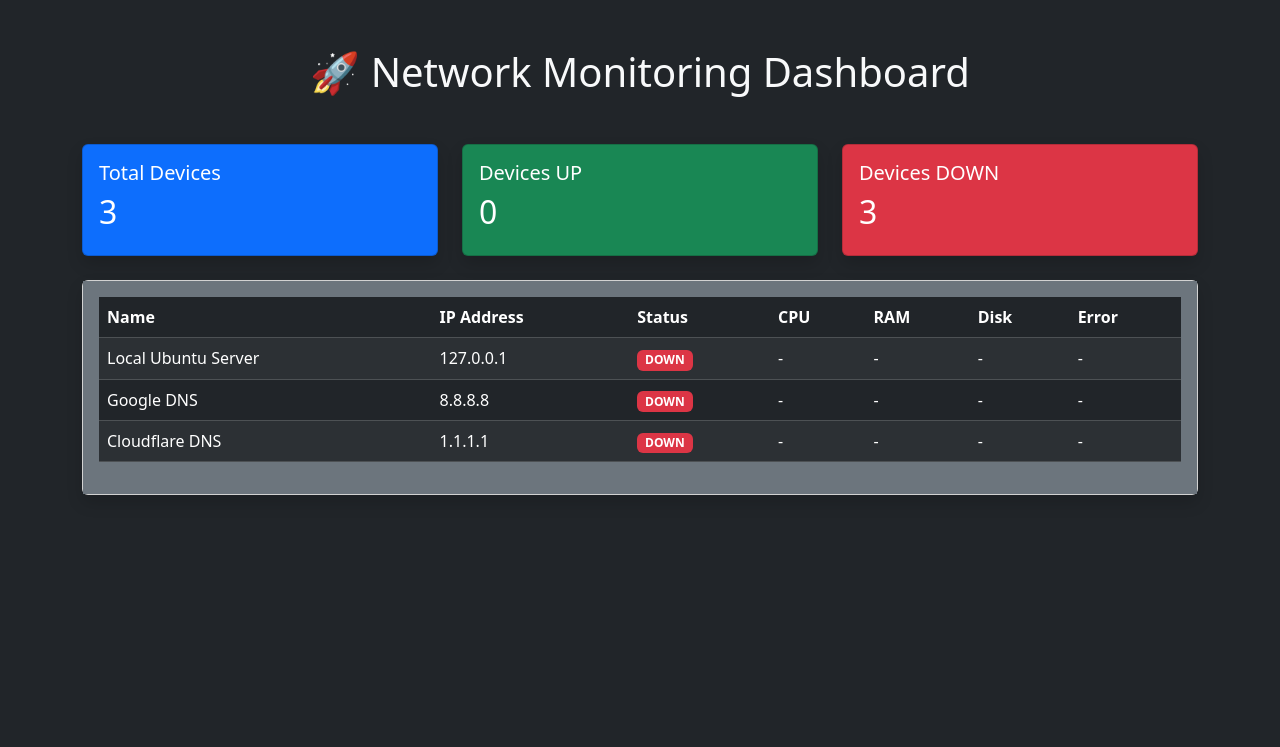
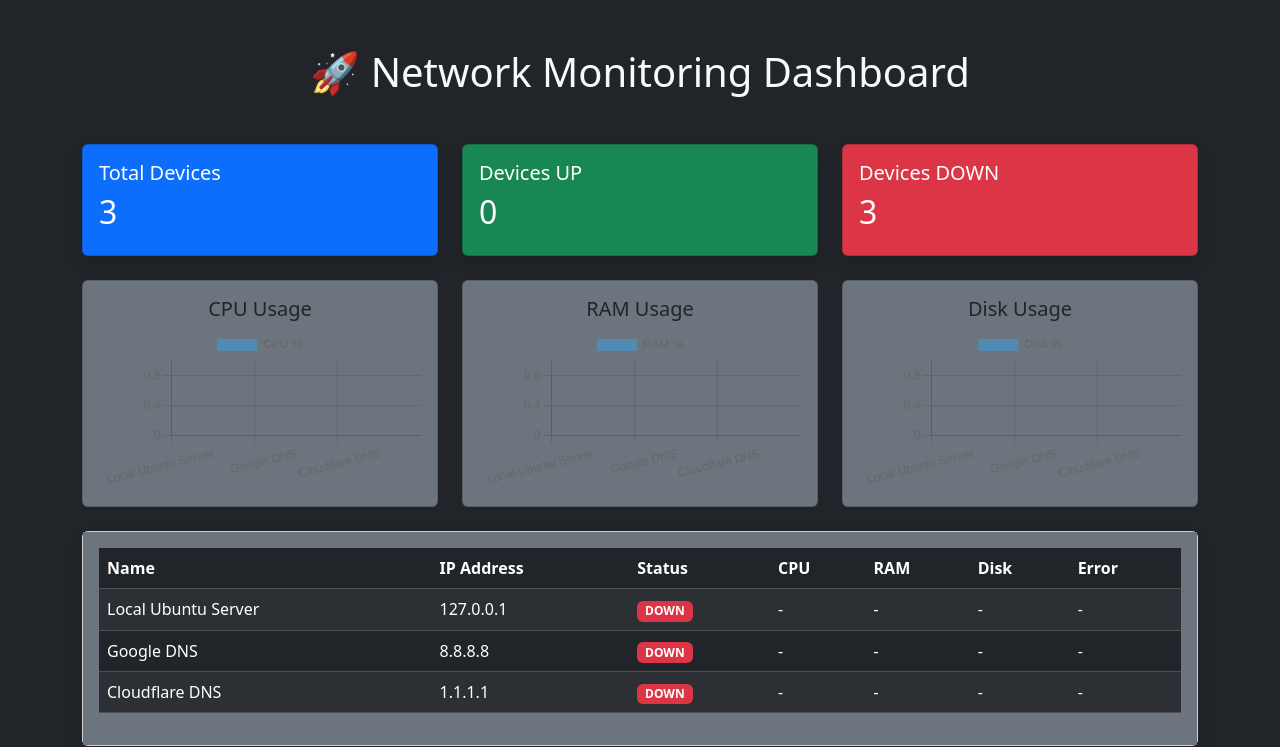
Before and after one commit to Suyashh-hub/Network-monitor-dashboard, a Flask app: page / in a window 1280 px wide. Shown: the top 747 px of the page. Run offline with Flask 3, Linux system fonts and the light colour scheme.

Commit message:
Added live monitoring charts using Chart.js

```diff
--- a/templates/dashboard.html
+++ b/templates/dashboard.html
@@ -1,6 +1,5 @@
 <!DOCTYPE html>
 <html lang="en">
-
 <head>
 <meta http-equiv="refresh" content="5">
     <meta charset="UTF-8">
@@ -14,7 +13,7 @@
     <link
         href="https://cdn.jsdelivr.net/npm/bootstrap@5.3.3/dist/css/bootstrap.min.css"
         rel="stylesheet">
-
+<script src="https://cdn.jsdelivr.net/npm/chart.js"></script>
 </head>
 
 <body class="bg-dark text-light">
@@ -74,7 +73,36 @@
         </div>
 
     </div>
+<div class="row mb-4">
 
+    <div class="col-md-4">
+        <div class="card bg-secondary">
+            <div class="card-body">
+                <h5 class="text-center">CPU Usage</h5>
+                <canvas id="cpuChart"></canvas>
+            </div>
+        </div>
+    </div>
+
+    <div class="col-md-4">
+        <div class="card bg-secondary">
+            <div class="card-body">
+                <h5 class="text-center">RAM Usage</h5>
+                <canvas id="ramChart"></canvas>
+            </div>
+        </div>
+    </div>
+
+    <div class="col-md-4">
+        <div class="card bg-secondary">
+            <div class="card-body">
+                <h5 class="text-center">Disk Usage</h5>
+                <canvas id="diskChart"></canvas>
+            </div>
+        </div>
+    </div>
+
+</div>
     <!-- Monitoring Table -->
 
     <div class="card shadow">
@@ -146,7 +174,66 @@
     </div>
 
 </div>
+<script>
 
+const cpuData = [
+    {% for d in devices %}
+        {{ d.cpu.replace('%','') if d.cpu else 0 }},
+    {% endfor %}
+];
+
+const ramData = [
+    {% for d in devices %}
+        {{ d.ram.replace('%','') if d.ram else 0 }},
+    {% endfor %}
+];
+
+const diskData = [
+    {% for d in devices %}
+        {{ d.disk.replace('%','') if d.disk else 0 }},
+    {% endfor %}
+];
+
+const labels = [
+    {% for d in devices %}
+        "{{ d.name }}",
+    {% endfor %}
+];
+
+new Chart(document.getElementById('cpuChart'), {
+    type: 'bar',
+    data: {
+        labels: labels,
+        datasets: [{
+            label: 'CPU %',
+            data: cpuData
+        }]
+    }
+});
+
+new Chart(document.getElementById('ramChart'), {
+    type: 'bar',
+    data: {
+        labels: labels,
+        datasets: [{
+            label: 'RAM %',
+            data: ramData
+        }]
+    }
+});
+
+new Chart(document.getElementById('diskChart'), {
+    type: 'bar',
+    data: {
+        labels: labels,
+        datasets: [{
+            label: 'Disk %',
+            data: diskData
+        }]
+    }
+});
+
+</script>
 </body>
 
 </html>
```
